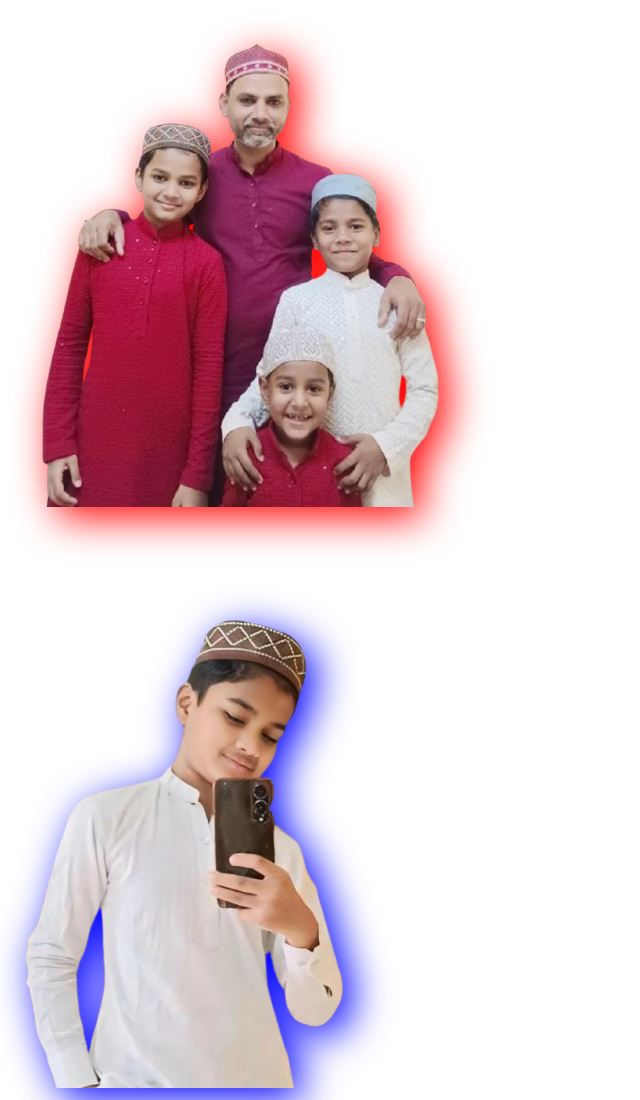
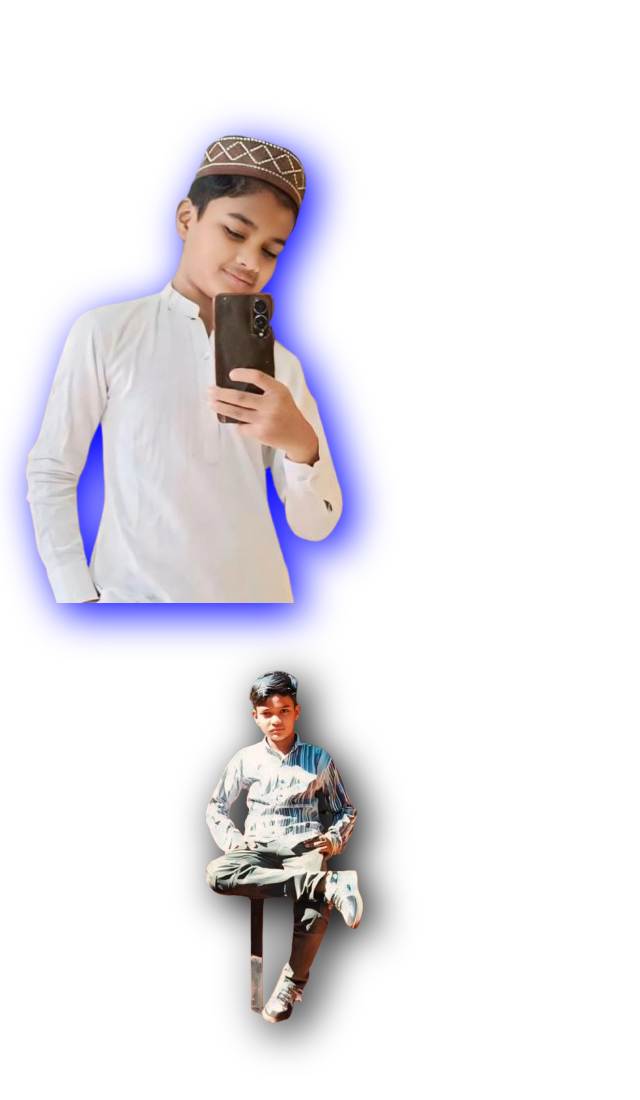
Before and after one commit to AyanAnsariA/practiceSet, a plain HTML site: page index.html in a window 1280 px wide. Shown: the top 1100 px of the page, without its empty margins (0-640 px from the left). Drawn offline with Linux system fonts and the light colour scheme.

Commit message:
new commit

```diff
--- a/index.html
+++ b/index.html
@@ -8,7 +8,6 @@
     <link rel="shortcut icon" href="image/yasin.png" type="image/x-icon">
 </head>
 <body>
-    <img src="image/yasin.png" alt="">
     <br><br>
     <img id="yasin" src="image/6.png" alt="">
     <br><br>
```
Also changed, not shown: image/yasin.png (deleted).
